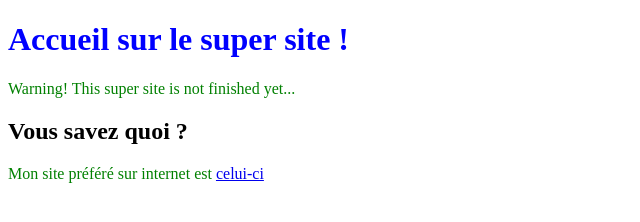
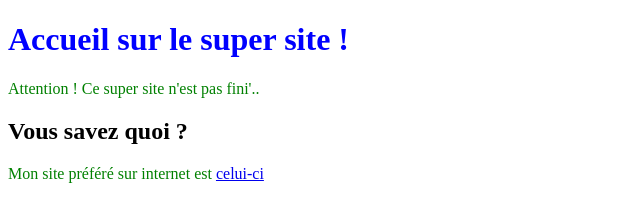
Before and after one commit to KohakuC/collaboration, a plain HTML site: page index.html in a window 1280 px wide. Shown: the full height of the page, 0-640 px from the left. Drawn offline with Linux system fonts and the light colour scheme.

Commit message:
traduction

```diff
--- a/index.html
+++ b/index.html
@@ -8,7 +8,7 @@
 <body>
     <h1>Accueil sur le super site !</h1>
     <!-- TODO 1a: traduire le paragraphe en français -->
-    <p>Warning! This super site is not finished yet...</p>
+    <p>Attention ! Ce super site n'est pas fini'..</p>
     <h2>Vous savez quoi ?</h2>
     <p>Mon site préféré sur internet est <a href="http://www.perdu.com">celui-ci</a></p>
     <!-- TODO 2: changer le lien vers votre site préféré -->
```
